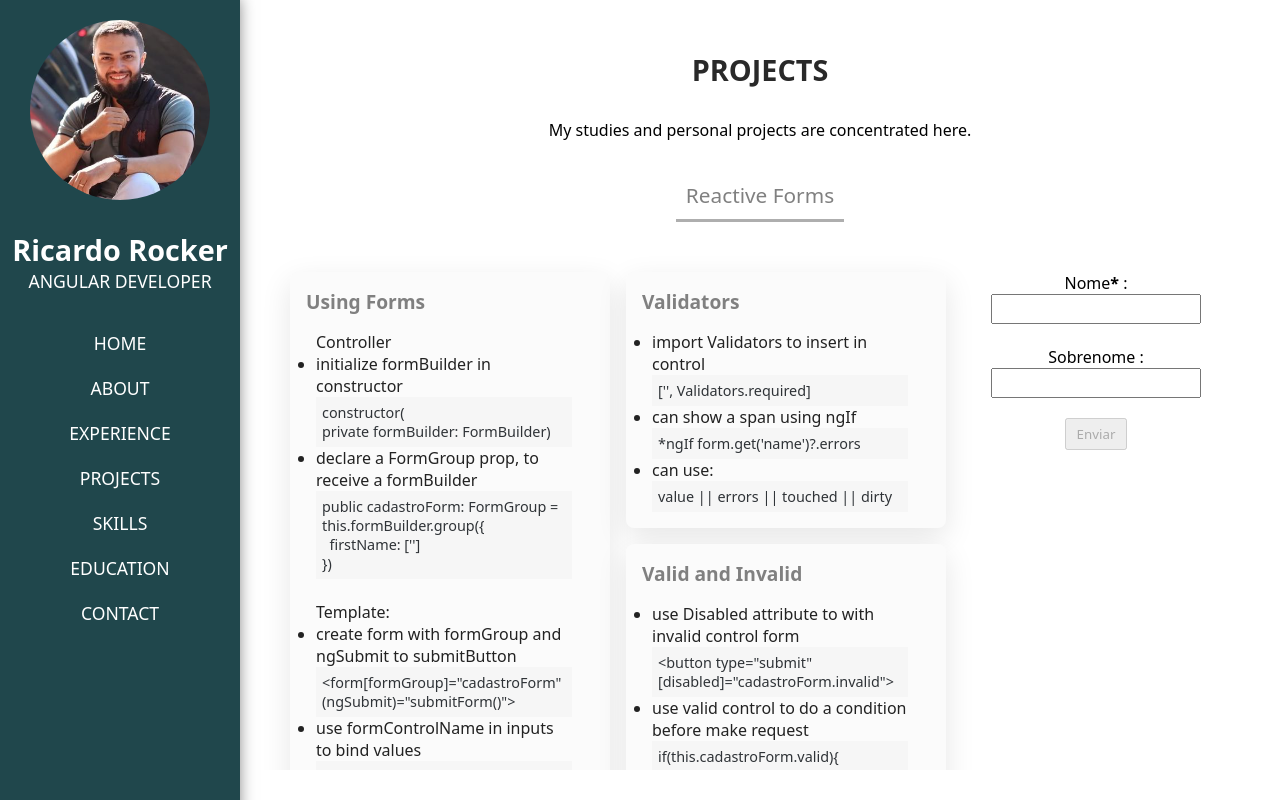
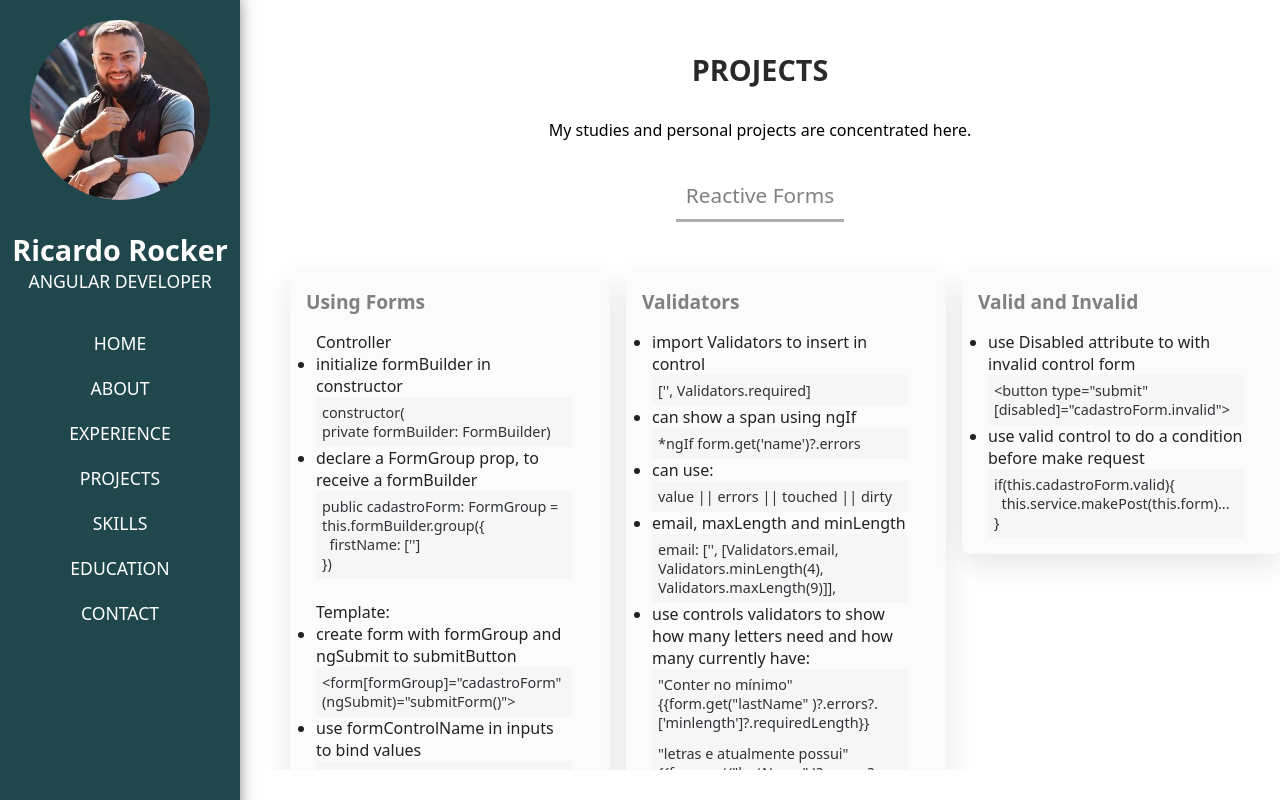
Before and after one commit to ricardorocker/my-angular-site, an Angular app: page /projects/reactive-forms in a window 1280 px wide. Built offline with nearby package versions, Linux system fonts and the light colour scheme.

Commit message:
Create card explain to Validator Reactive Form class

```diff
--- a/src/app/views/projects/reactive-forms/reactive-forms.component.css
+++ b/src/app/views/projects/reactive-forms/reactive-forms.component.css
@@ -29,7 +29,7 @@ span {
 }
 
 .submit-container {
-  padding: 20px;
+  padding-bottom: 20px;
 }
 
 button {
--- a/src/app/views/projects/reactive-forms/reactive-forms.component.html
+++ b/src/app/views/projects/reactive-forms/reactive-forms.component.html
@@ -2,6 +2,7 @@
 
   <div class="test">
 
+    <!-- CARDS EXPLAIN ----------------------------------------------------------------------------------------- -->
     <div class="brief-subject">
       <app-card [title]="'Using Forms'" [hasImage]="false">
         <P>Controller</P>
@@ -45,8 +46,24 @@
           <div class="code">*ngIf form.get('name')?.errors</div>
           <li>can use:</li>
           <div class="code">value || errors || touched || dirty</div>
+          <li>email, maxLength and minLength</li>
+          <div class="code">
+            <span>email</span><span>:</span> ['', [<span>Validators</span>.<span>email, Validators.minLength(4),&nbsp;
+              Validators.maxLength(9)</span>]],
+          </div>
+          <li>use controls validators to show how many letters need and how many currently have:</li>
+          <div class="code">
+            "Conter no m&iacute;nimo" {{<span>form</span>.<span>get</span>(<span>"lastName"</span>
+            )?.<span>errors</span>?.[<span>'minlength'</span>]?.<span>requiredLength</span>}}
+          </div>
+          <div class="code">
+            "letras e atualmente possui" {{<span>form</span>.<span>get</span>(<span>"lastName"</span>
+            )?.<span>errors</span>?.[<span>'minlength'</span>]?.<span>actualLength</span>}}
+          </div>
         </ul>
       </app-card>
+    </div>
+    <div class="brief-subject">
       <app-card [title]="'Valid and Invalid'" [hasImage]="false">
         <ul>
           <li>use Disabled attribute to with invalid control form</li>
@@ -57,28 +74,43 @@
           <li>use valid control to do a condition before make request</li>
           <div class="code">
             <div><span>if</span>(<span>this</span>.<span>cadastroForm</span>.<span>valid</span>){{ '{' }}</div>
-              <div><span>&nbsp; this.service.makePost(this.form)...</span></div>
-              <div>}</div>
+            <div><span>&nbsp; this.service.makePost(this.form)...</span></div>
+            <div>}</div>
           </div>
         </ul>
       </app-card>
     </div>
 
+
+    <!-- CODE PRATICING -----------------------------------------------------------------------------------------  -->
     <div class="code-subject">
       <form [formGroup]="cadastroForm" (ngSubmit)="submitForm()">
         <label>
           Nome<strong>*</strong> :
           <input type="text" formControlName="firstName" required>
           <span *ngIf="cadastroForm.get('firstName')?.errors && cadastroForm.get('firstName')?.touched" class="alert">
-            <!-- <span  class="alert"> -->
             Favor adicionar o nome
           </span>
         </label>
         <br><br>
         <label>
-          Sobrenome :
+          Sobrenome<strong>*</strong> :
           <input type="text" formControlName="lastName">
+          <span *ngIf="cadastroForm.get('lastName')?.errors && cadastroForm.get('lastName')?.touched" class="alert">
+            Favor deve no mínimo {{ cadastroForm.get("lastName")?.errors?.['minlength']?.requiredLength }} letras
+            e atualmente possui {{ cadastroForm.get("lastName")?.errors?.['minlength']?.actualLength }}
+          </span>
         </label>
+        <br><br>
+        <label>
+          Email<strong>*</strong> :
+          <input type="email" formControlName="email">
+          <span class="alert" *ngIf="cadastroForm.get('email')?.errors && cadastroForm.get('email')?.touched">
+            {{ cadastroForm.get('email')?.errors | json }}
+          </span>
+        </label>
+        <br><br>
+
         <!-- <p>value: {{ cadastroForm.get('firstName')?.value }}</p>
         <p>errors: {{ cadastroForm.get('firstName')?.errors | json }}</p>
         <p>touched: {{ cadastroForm.get('firstName')?.touched | json }}</p>
--- a/src/app/views/projects/reactive-forms/reactive-forms.component.ts
+++ b/src/app/views/projects/reactive-forms/reactive-forms.component.ts
@@ -13,7 +13,8 @@ export class ReactiveFormsComponent {
 
   public cadastroForm: FormGroup = this.formBuilder.group({
     firstName: ['', Validators.required],
-    lastName: ['']
+    lastName: ['', [Validators.required, Validators.minLength(4), Validators.maxLength(9)]],
+    email: ['', [Validators.required, Validators.email]],
   })
 
   public submitForm() {
@@ -21,5 +22,9 @@ export class ReactiveFormsComponent {
     if(this.cadastroForm.valid){
       console.log(this.cadastroForm);
     }
+
+    console.log(this.cadastroForm);
+
+    console.log(this.cadastroForm.get('lastName')?.errors?.['minLength']?.requiredLength);
   }
 }
```
